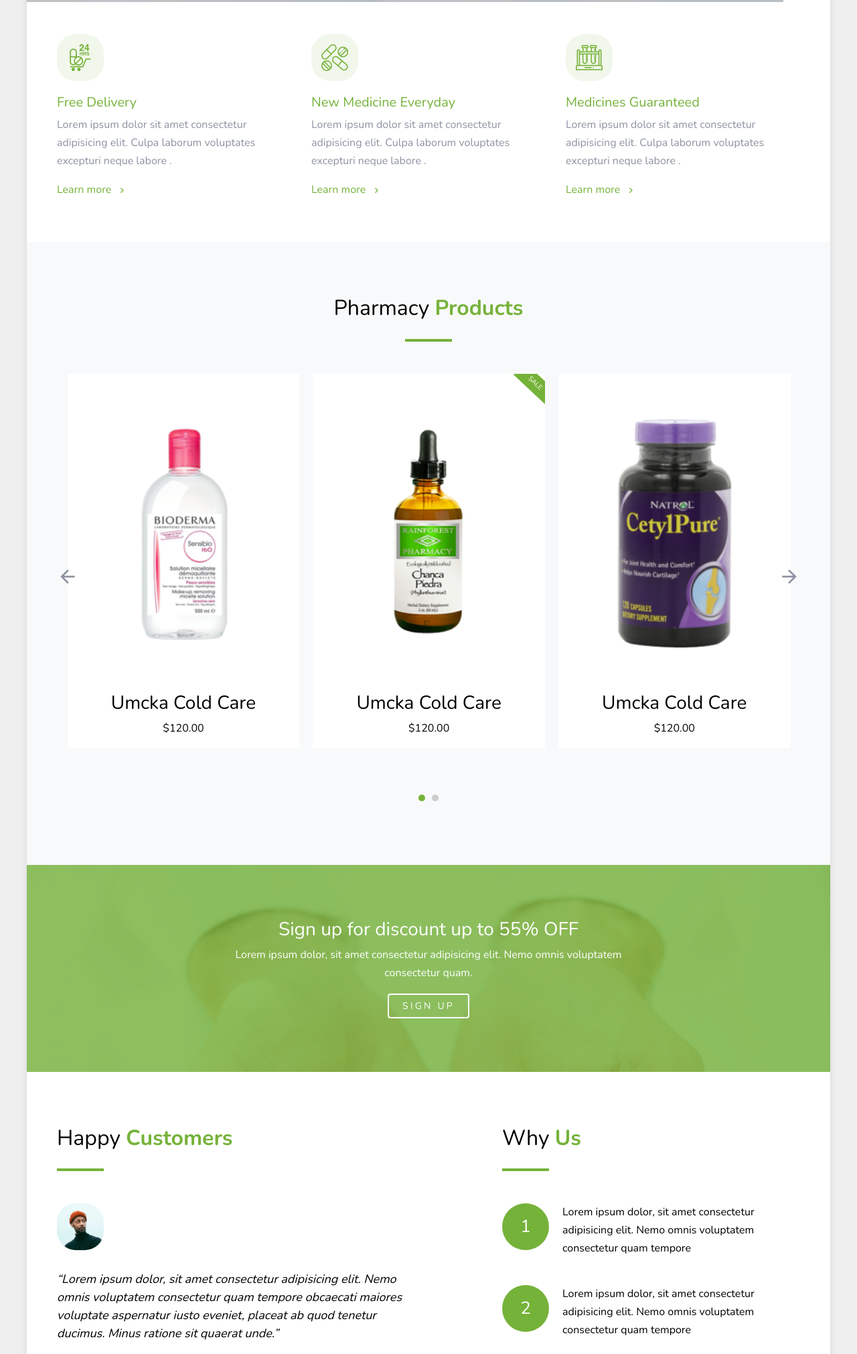
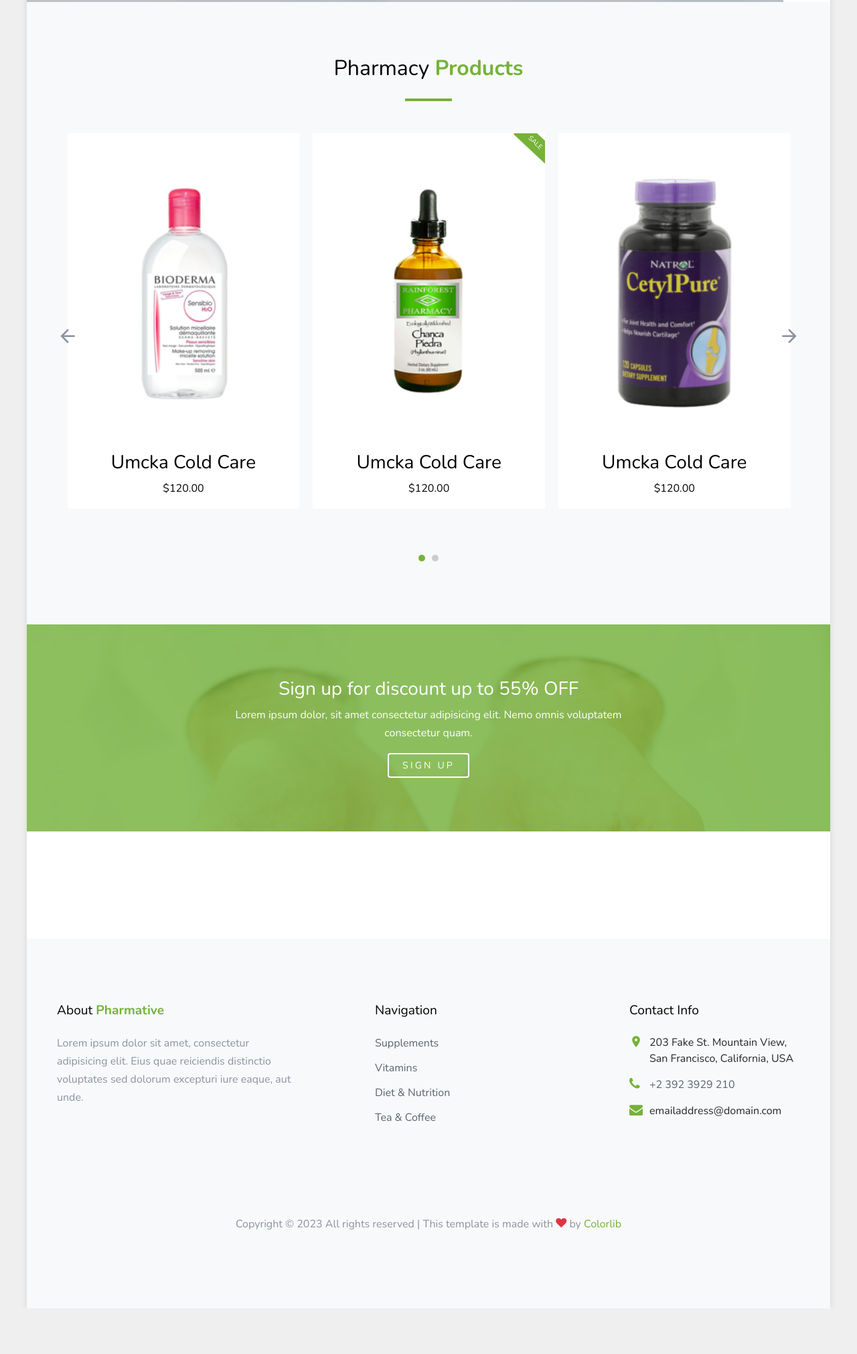
Before and after one commit to Afthedark/Los_Binarios_Bootstrap, a plain HTML site: page index.html in a window 1280 px wide. Shown: the part 779-2800 px from the top of the page at 67% size. After the commit the page ends 2732 px from the top, so only its background shows below. Drawn offline with nearby package versions, Linux system fonts and the light colour scheme; files whose address does not match are found by name.

Commit message:
update index

```diff
--- a/index.html
+++ b/index.html
@@ -43,16 +43,16 @@
         <div class="d-flex align-items-center justify-content-between">
           <div class="logo">
             <div class="site-logo">
-              <a href="index.html" class="js-logo-clone"><strong class="text-primary">Pharma</strong>tive</a>
+              <a href="index.html" class="js-logo-clone"><strong class="text-primary">Pharma</strong>fi</a>
             </div>
           </div>
           <div class="main-nav d-none d-lg-block">
             <nav class="site-navigation text-right text-md-center" role="navigation">
               <ul class="site-menu js-clone-nav d-none d-lg-block">
-                <li class="active"><a href="index.html">Home</a></li>
-                <li><a href="shop.html">Store</a></li>
+                <li class="active"><a href="index.html">Inicio</a></li>
+                <li><a href="shop.html">Tienda</a></li>
                 <li class="has-children">
-                  <a href="#">Products</a>
+                  <a href="#">Productos</a>
                   <ul class="dropdown">
                     <li><a href="#">Supplements</a></li>
                     <li class="has-children">
@@ -131,37 +131,6 @@
 
 
 
-    <div class="site-section py-5">
-      <div class="container">
-        <div class="row">
-          <div class="col-lg-4">
-            <div class="feature">
-              <span class="wrap-icon flaticon-24-hours-drugs-delivery"></span>
-              <h3><a href="#">Free Delivery</a></h3>
-              <p>Lorem ipsum dolor sit amet consectetur adipisicing elit. Culpa laborum voluptates excepturi neque labore .</p>
-              <p><a href="#" class="d-flex align-items-center"><span class="mr-2">Learn more</span> <span class="icon-keyboard_arrow_right"></span></a></p>
-            </div>
-          </div>
-          <div class="col-lg-4">
-            <div class="feature">
-              <span class="wrap-icon flaticon-medicine"></span>
-              <h3><a href="#">New Medicine Everyday</a></h3>
-              <p>Lorem ipsum dolor sit amet consectetur adipisicing elit. Culpa laborum voluptates excepturi neque labore .</p>
-              <p><a href="#" class="d-flex align-items-center"><span class="mr-2">Learn more</span> <span class="icon-keyboard_arrow_right"></span></a></p>
-            </div>
-          </div>
-          <div class="col-lg-4">
-            <div class="feature">
-              <span class="wrap-icon flaticon-test-tubes"></span>
-              <h3><a href="#">Medicines Guaranteed</a></h3>
-              <p>Lorem ipsum dolor sit amet consectetur adipisicing elit. Culpa laborum voluptates excepturi neque labore .</p>
-              <p><a href="#" class="d-flex align-items-center"><span class="mr-2">Learn more</span> <span class="icon-keyboard_arrow_right"></span></a></p>
-            </div>
-          </div>
-        </div>
-      </div>
-    </div>
-
 
     <div class="site-section bg-light">
       <div class="container">
@@ -219,82 +188,7 @@
     </div>
 
     <div class="site-section">
-      <div class="container">
 
-        <div class="row justify-content-between">
-          <div class="col-lg-6">
-            <div class="title-section">
-              <h2>Happy <strong class="text-primary">Customers</strong></h2>
-            </div>
-            <div class="block-3 products-wrap">
-            <div class="owl-single no-direction owl-carousel">
-
-              <div class="testimony">
-                <blockquote>
-                  <img src="images/person_1.jpg" alt="Image" class="img-fluid">
-                  <p>&ldquo;Lorem ipsum dolor, sit amet consectetur adipisicing elit. Nemo omnis voluptatem consectetur quam tempore obcaecati maiores voluptate aspernatur iusto eveniet, placeat ab quod tenetur ducimus. Minus ratione sit quaerat unde.&rdquo;</p>
-                </blockquote>
-
-                <p class="author">&mdash; Kelly Holmes</p>
-              </div>
-
-              <div class="testimony">
-                <blockquote>
-                  <img src="images/person_2.jpg" alt="Image" class="img-fluid">
-                  <p>&ldquo;Lorem ipsum dolor, sit amet consectetur adipisicing elit. Nemo omnis voluptatem consectetur quam tempore
-                    obcaecati maiores voluptate aspernatur iusto eveniet, placeat ab quod tenetur ducimus. Minus ratione sit quaerat
-                    unde.&rdquo;</p>
-                </blockquote>
-
-                <p class="author">&mdash; Rebecca Morando</p>
-              </div>
-
-              <div class="testimony">
-                <blockquote>
-                  <img src="images/person_3.jpg" alt="Image" class="img-fluid">
-                  <p>&ldquo;Lorem ipsum dolor, sit amet consectetur adipisicing elit. Nemo omnis voluptatem consectetur quam tempore
-                    obcaecati maiores voluptate aspernatur iusto eveniet, placeat ab quod tenetur ducimus. Minus ratione sit quaerat
-                    unde.&rdquo;</p>
-                </blockquote>
-
-                <p class="author">&mdash; Lucas Gallone</p>
-              </div>
-
-              <div class="testimony">
-                <blockquote>
-                  <img src="images/person_4.jpg" alt="Image" class="img-fluid">
-                  <p>&ldquo;Lorem ipsum dolor, sit amet consectetur adipisicing elit. Nemo omnis voluptatem consectetur quam tempore
-                    obcaecati maiores voluptate aspernatur iusto eveniet, placeat ab quod tenetur ducimus. Minus ratione sit quaerat
-                    unde.&rdquo;</p>
-                </blockquote>
-
-                <p class="author">&mdash; Andrew Neel</p>
-              </div>
-
-            </div>
-          </div>
-          </div>
-          <div class="col-lg-5">
-            <div class="title-section">
-              <h2 class="mb-5">Why <strong class="text-primary">Us</strong></h2>
-              <div class="step-number d-flex mb-4">
-                <span>1</span>
-                <p>Lorem ipsum dolor, sit amet consectetur adipisicing elit. Nemo omnis voluptatem consectetur quam tempore</p>
-              </div>
-
-              <div class="step-number d-flex mb-4">
-                <span>2</span>
-                <p>Lorem ipsum dolor, sit amet consectetur adipisicing elit. Nemo omnis voluptatem consectetur quam tempore</p>
-              </div>
-
-              <div class="step-number d-flex mb-4">
-                <span>3</span>
-                <p>Lorem ipsum dolor, sit amet consectetur adipisicing elit. Nemo omnis voluptatem consectetur quam tempore</p>
-              </div>
-            </div>
-          </div>
-        </div>
-      </div>
     </div>
     <footer class="site-footer bg-light">
       <div class="container">
```
